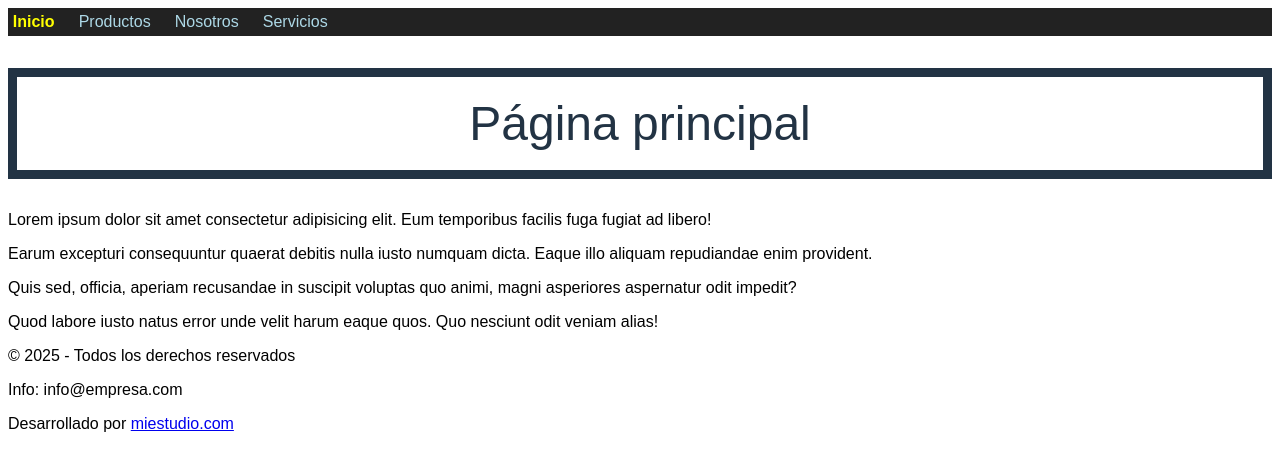
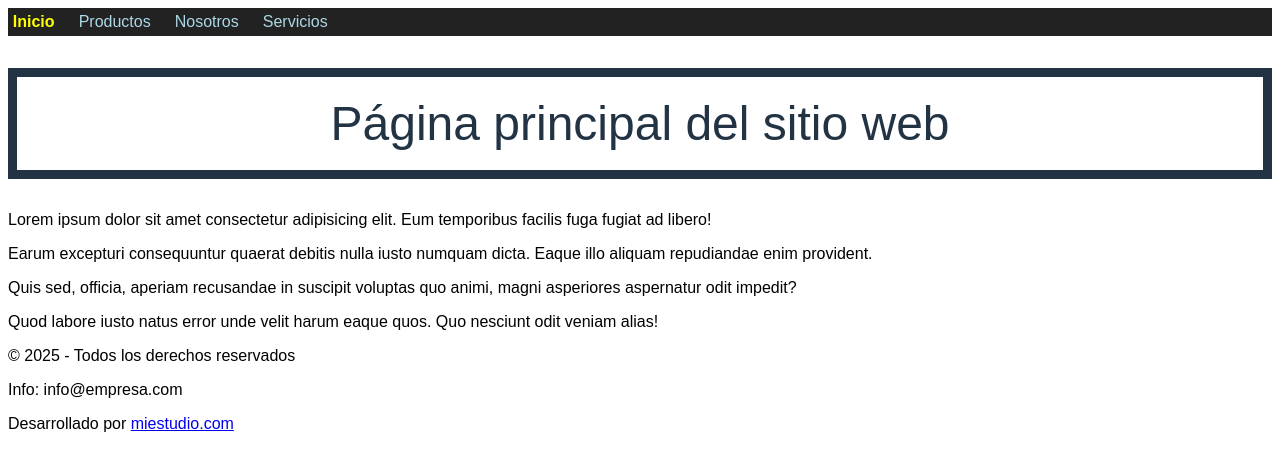
Before and after one commit to jdrjuan/sitio-web-2, a plain HTML site: page index.html in a window 1280 px wide. Drawn offline with Linux system fonts and the light colour scheme.

Commit message:
Mejora título h1 de index.html

```diff
--- a/index.html
+++ b/index.html
@@ -17,7 +17,7 @@
             <li class="navbar__item"><a title="Sabías que tenemos muchos servicios para ofrecerte. Enterate." class="navbar__a" href="/servicios.html">Servicios</a></li>
         </ul>
     </nav>
-    <h1>Página principal</h1>
+    <h1>Página principal del sitio web</h1>
 
     <p>Lorem ipsum dolor sit amet consectetur adipisicing elit. Eum temporibus facilis fuga fugiat ad libero!</p>
     <p>Earum excepturi consequuntur quaerat debitis nulla iusto numquam dicta. Eaque illo aliquam repudiandae enim provident.</p>
```
